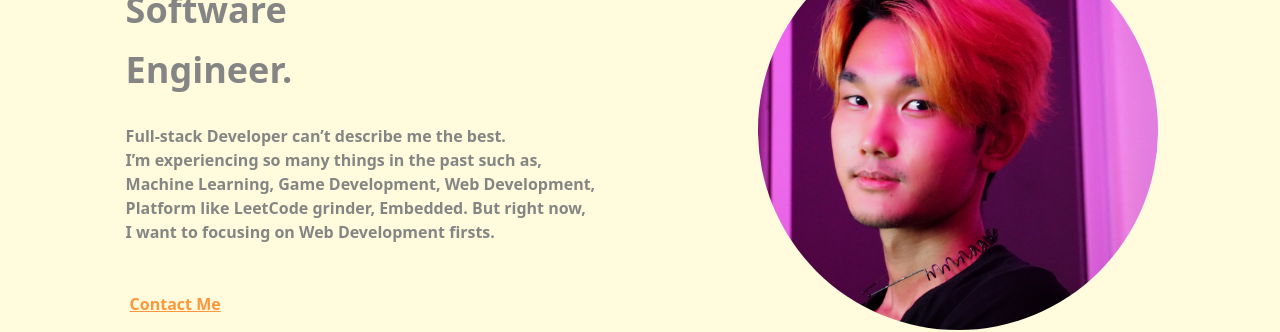
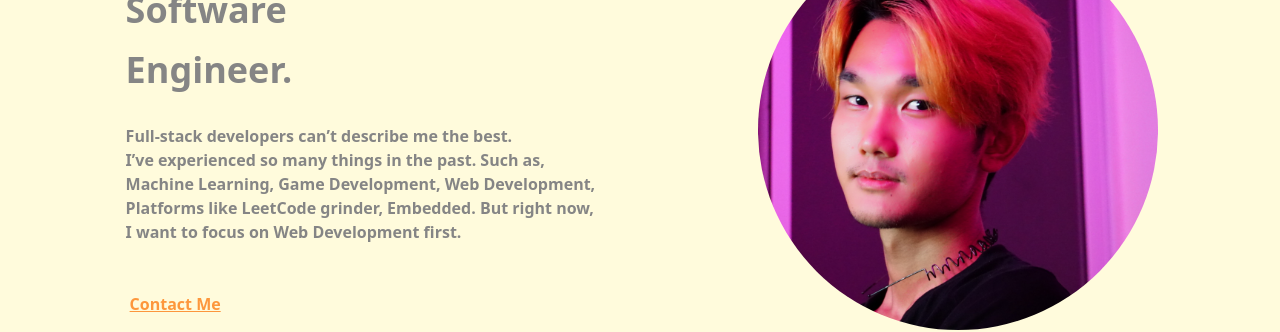
Before and after one commit to GumZLey/Portfolio, a Vue app: page / in a window 1280 px wide. Shown: the part 1000-1332 px from the top of the page. Built offline with nearby package versions, Linux system fonts and the light colour scheme; a web font is replaced by a local one.

Commit message:
Change text

```diff
--- a/src/views/HomeView.vue
+++ b/src/views/HomeView.vue
@@ -247,11 +247,11 @@ onMounted(() => {
           Engineer.
         </h1>
         <article class="text-base mt-4 ml-1">
-          Full-stack Developer can’t describe me the best. <br />
-          I’m experiencing so many things in the past such as, <br />
+          Full-stack developers can’t describe me the best. <br />
+          I’ve experienced so many things in the past. Such as, <br />
           Machine Learning, Game Development, Web Development, <br />
-          Platform like LeetCode grinder, Embedded. But right now, <br />
-          I want to focusing on Web Development firsts.
+          Platforms like LeetCode grinder, Embedded. But right now, <br />
+          I want to focus on Web Development first.
         </article>
         <a
           class="mt-8 py-2 px-2 hover:text-primary transition-colors duration-300 text-primary/80 underline cursor-pointer"
```
